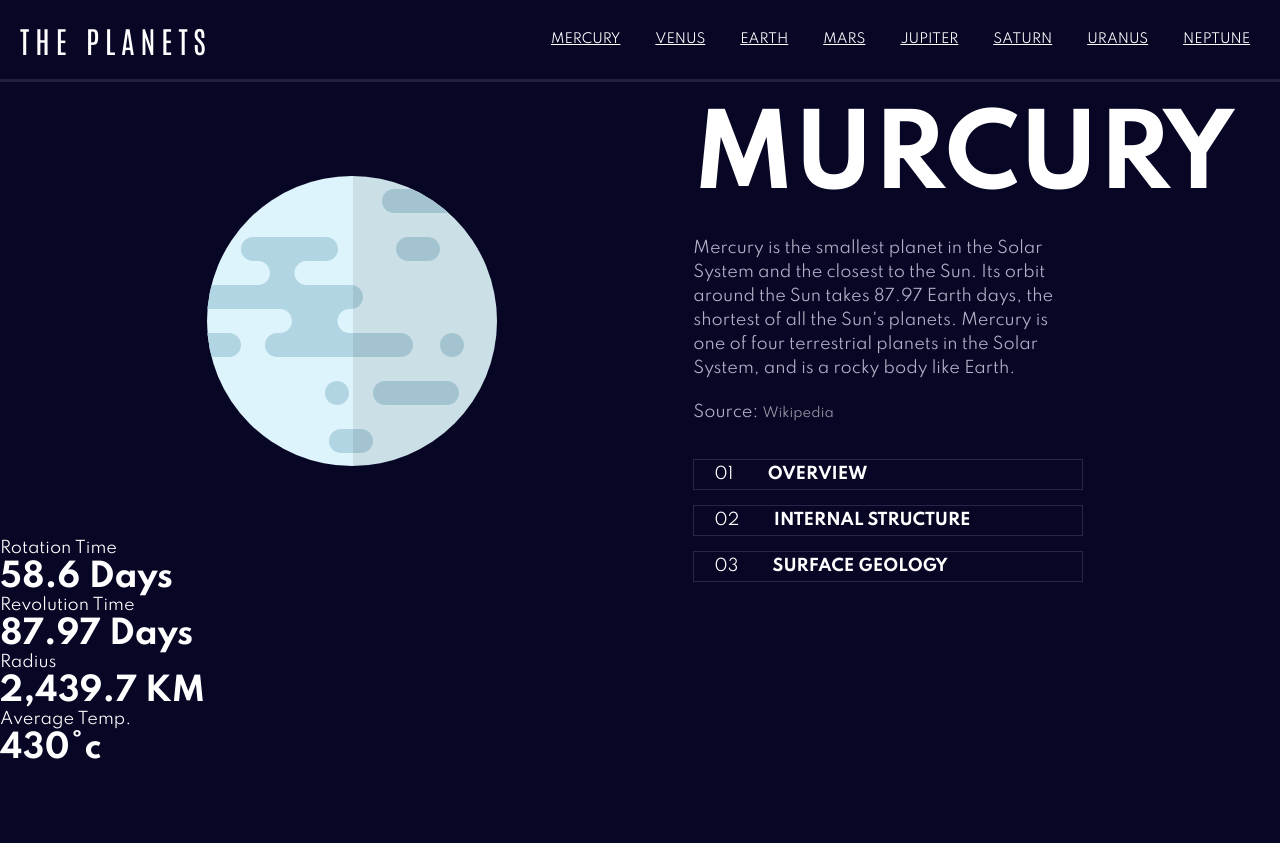
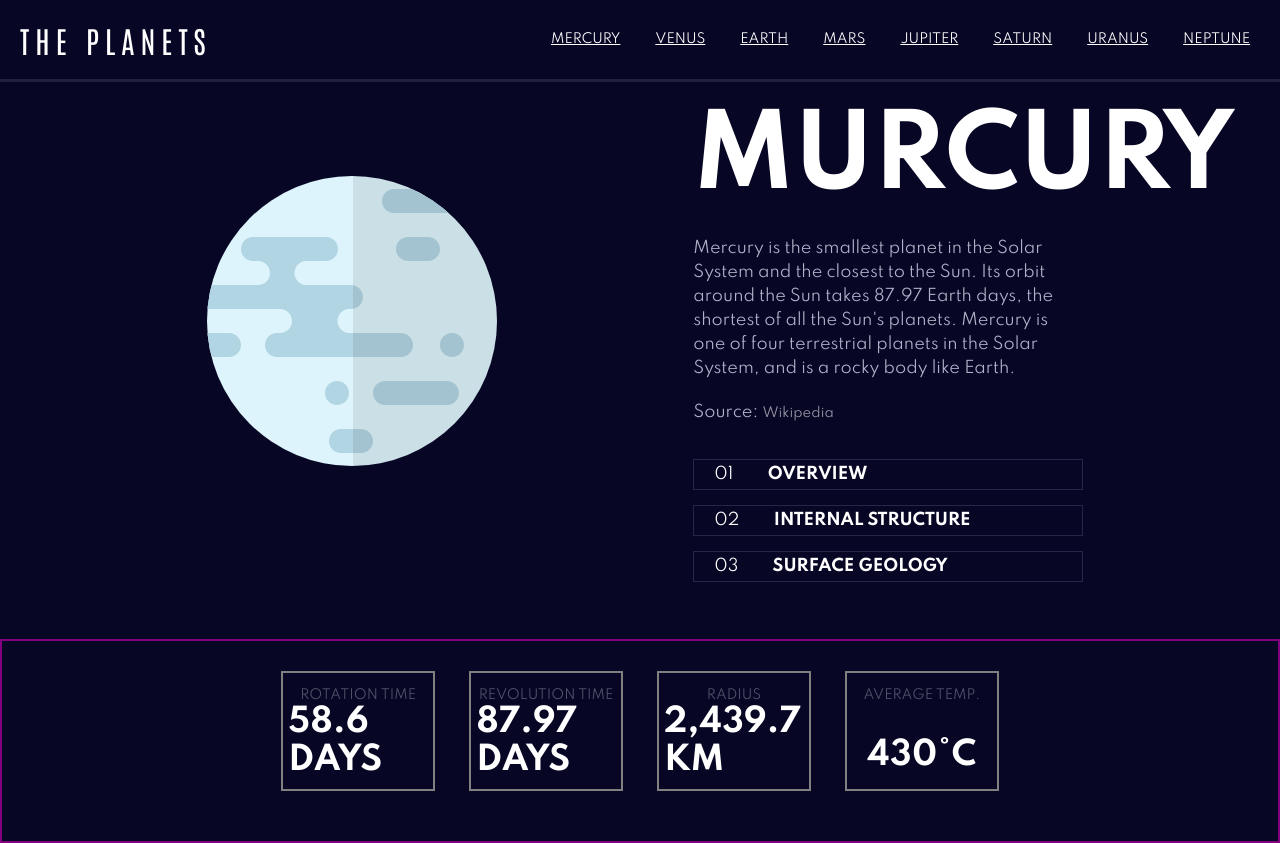
Before and after one commit to Upshur06/react_planet_project, a React (Create React App) app: page / in a window 1280 px wide. Before the commit the page ends 800 px from the top, so only its background shows below. Built offline with nearby package versions, Linux system fonts and the light colour scheme.

Commit message:
Footer Component

```diff
--- /dev/null
+++ b/src/components/Footer.css
@@ -0,0 +1,33 @@
+footer{
+    border: 2px solid purple;
+    padding: 30px 250px 0px 250px;
+    display: flex;
+    justify-content: space-evenly;
+    align-items: center;
+    margin-top: 100px;
+}
+
+footer div{
+    border: 2px solid grey;
+    padding: 15px 5px;
+    margin-bottom: 50px;
+    margin-left: 5px;
+    margin-right: 5px;
+    height: 15vh;
+    width: 12vw;
+    display: flex;
+    flex-direction: column;
+    justify-content: space-between;
+    align-items: center;
+}
+
+footer div p{
+    font-size: small;
+    text-transform: uppercase;
+    color: inherit;
+    opacity: .3;
+}
+
+footer div h1{
+    text-transform: uppercase;
+}
--- a/src/components/Footer.jsx
+++ b/src/components/Footer.jsx
@@ -1,4 +1,5 @@
-import React from 'react'
+import React from 'react';
+import './Footer.css';
 
 const Footer = (props) => {
     return (
```
